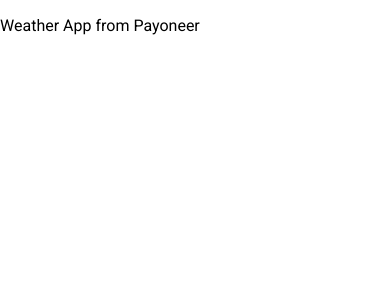
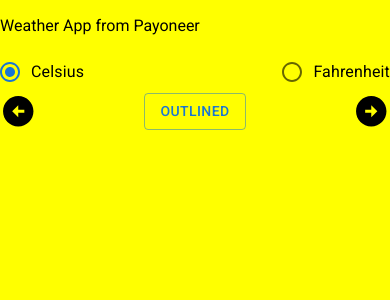
Before and after one commit to teeliny/weather-app, a React (Create React App) app: page / in a window 390 px wide. Shown: the top 300 px of the page. Built offline with nearby package versions, Linux system fonts and the light colour scheme.

Commit message:
Added Pagination section for mobile

```diff
--- a/src/App.tsx
+++ b/src/App.tsx
@@ -1,9 +1,20 @@
-import React from 'react';
+import React, { useState } from 'react';
+import TempSelector from './components/TempSelector';
+import PaginationArrows from './components/PaginationArrows';
 
 function App() {
+  const [tempUnit, setTempUnit] = useState<string>('0');
+
+  const handleUnitChange = (e: React.ChangeEvent<HTMLInputElement>) => {
+    e.preventDefault();
+    setTempUnit(e.target.value);
+  }
+  console.log(tempUnit);
   return (
     <div className="App">
       <p>Weather App from Payoneer</p>
+      <TempSelector value={tempUnit} handleChange={handleUnitChange} />
+      <PaginationArrows />
     </div>
   );
 }
--- /dev/null
+++ b/src/components/PaginationArrows.tsx
@@ -0,0 +1,25 @@
+import React from 'react';
+import Container from '@mui/material/Container';
+import Button from '@mui/material/Button';
+import ArrowCircleRightIcon from '@mui/icons-material/ArrowCircleRight';
+import ArrowCircleLeftIcon from '@mui/icons-material/ArrowCircleLeft';
+
+function PaginationArrows() {
+  return (
+    <Container sx={{
+      minWidth: "100%",
+      display: 'flex',
+      justifyContent: 'space-between',
+      alignItems: 'center',
+      paddingLeft: 0,
+      paddingRight: 0,
+      margin: 0,
+    }}>
+      <ArrowCircleLeftIcon sx={{ fontSize: 36.5 }} />
+      <Button variant="outlined">Outlined</Button>
+      <ArrowCircleRightIcon sx={{ fontSize: 36.5 }} />
+    </Container>
+  )
+}
+
+export default PaginationArrows;
--- a/src/components/TempSelector.tsx
+++ b/src/components/TempSelector.tsx
@@ -11,15 +11,28 @@
     <>
       <FormControl component="fieldset" sx={{ width: '100%' }}>
         <RadioGroup
-          sx={{ width: '100%', display: 'flex', justifyContent: 'space-between' }}
+          sx={{
+            width: '100%',
+            display: 'flex',
+            justifyContent: 'space-between',
+          }}
           row={true}
-          aria-label="gender"
+          aria-label="temp"
           name="row-radio-buttons-group"
           value={value}
           onChange={handleChange}
         >
-          <FormControlLabel value="0" control={<Radio />} label="Celsius" />
-          <FormControlLabel value="1" control={<Radio />} label="Fahrenheit" />
+          <FormControlLabel
+            value="0"
+            control={<Radio />}
+            label="Celsius"
+          />
+          <FormControlLabel
+            value="1"
+            control={<Radio />}
+            label="Fahrenheit"
+            sx={{ margin: 0 }}
+          />
         </RadioGroup>
       </FormControl>
     </>
--- a/src/index.css
+++ b/src/index.css
@@ -5,7 +5,7 @@
     sans-serif;
   -webkit-font-smoothing: antialiased;
   -moz-osx-font-smoothing: grayscale;
-  margin: 0;
+  background-color: yellow;
 }
 
 code {
```
